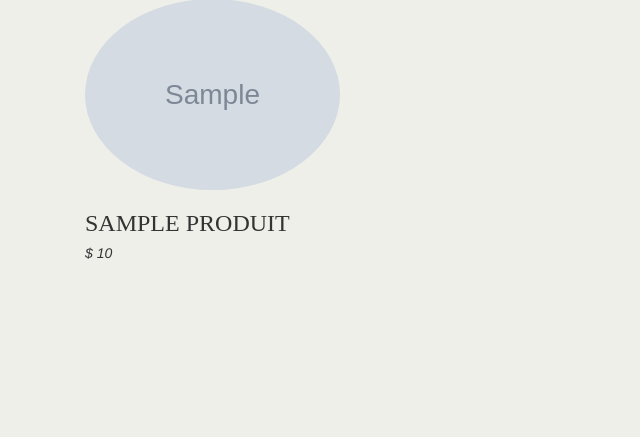
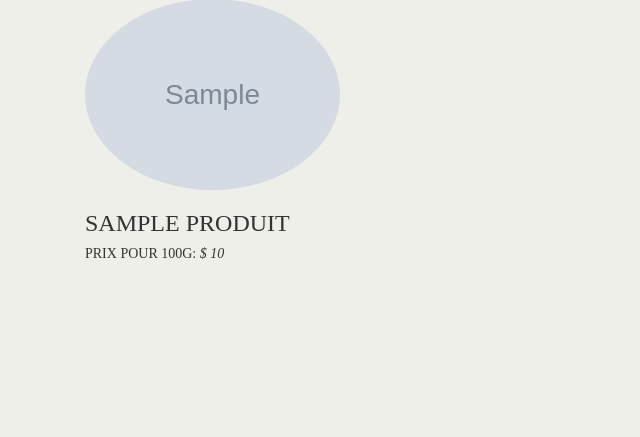
Before and after one commit to Emilia-Pascu/ChadorakuPhp, a PHP site: page /php/listeProduits.php in a window 1280 px wide. Shown: the part 275-712 px from the top of the page, without its empty margins (0-640 px from the left). Run offline with PHP 8.4, Linux system fonts and the light colour scheme; tables that the repository leaves empty hold one stand-in row (values such as "Sample post"); grey boxes marked "Sample" are stand-in pictures; data that the repository does not hold is empty; some web fonts are replaced.

Commit message:
ajout h5 dans css

```diff
--- a/css/style.css
+++ b/css/style.css
@@ -10,7 +10,8 @@ body {
 h1,
 h2,
 h3,
-h4 {
+h4,
+h5 {
     /* font-family: 'Abel', sans-serif; */
     font-family: 'japonais';
     text-transform: uppercase;
--- a/php/listeProduits.php
+++ b/php/listeProduits.php
@@ -65,7 +65,7 @@
                 $rep.='<div ><a href="detailProduit.php?idProduit='.$ligne->idProduit.'"><img src="'.$dossier.$ligne->image.'"';
                 $rep.=' class=" img-circle img-responsive" ></a>';
                 $rep.='<div class="caption"><h3><strong>'.$ligne->nom.'</strong></h3>';
-                $rep.='<h5><em>$ '.$ligne->prix.'</em></h5>';
+                $rep.='<h5>Prix pour 100g: <em>$ '.$ligne->prix.'</em></h5>';
 
                 $rep.='<h5 class="client"><select id="quantite" name="quantite" ><option value="1">1</option><option value="2">2</option>';
                 $rep.='<option value="3">3</option></select></h5><h5 class="client"><button type="submit" class="btn-success"><i class="fa fa-cart-plus"></i> Ajouter</button></h5></div></div></form></div>';
```
